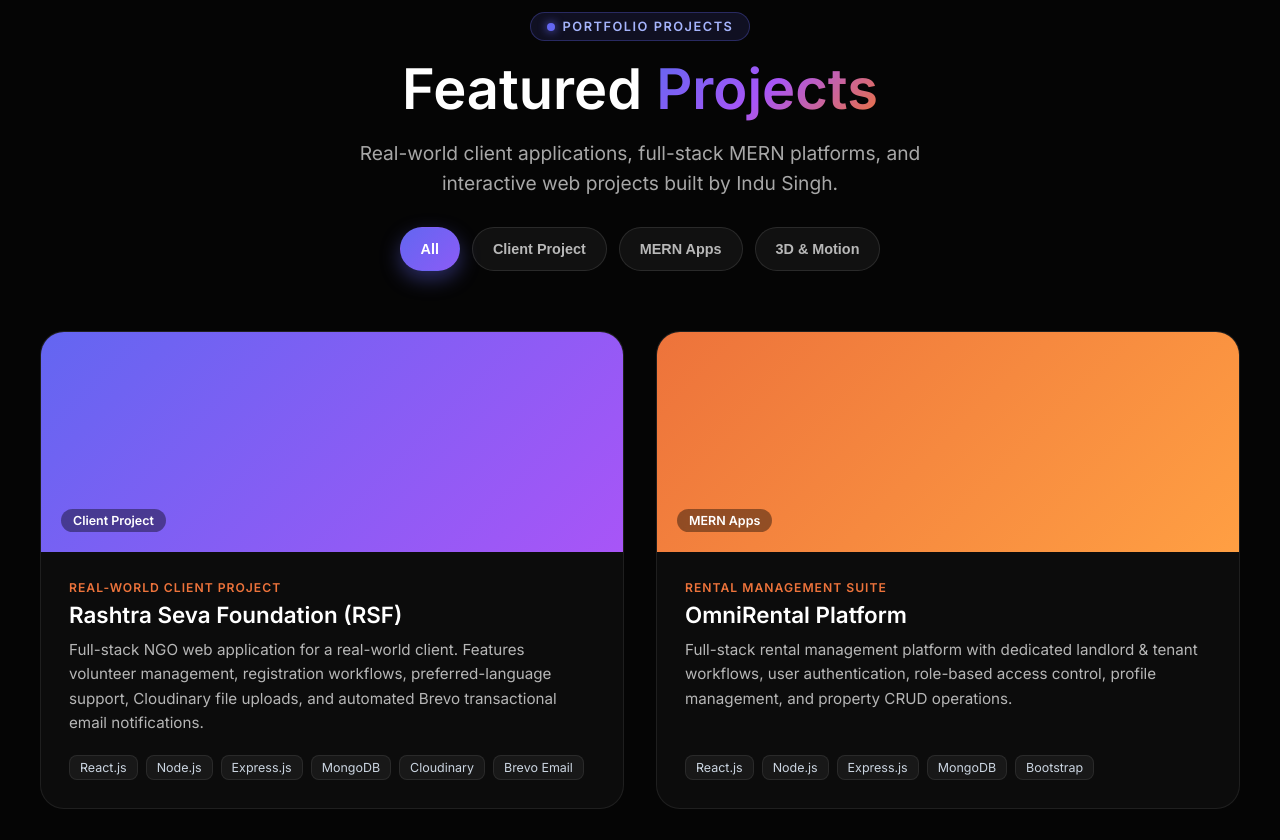
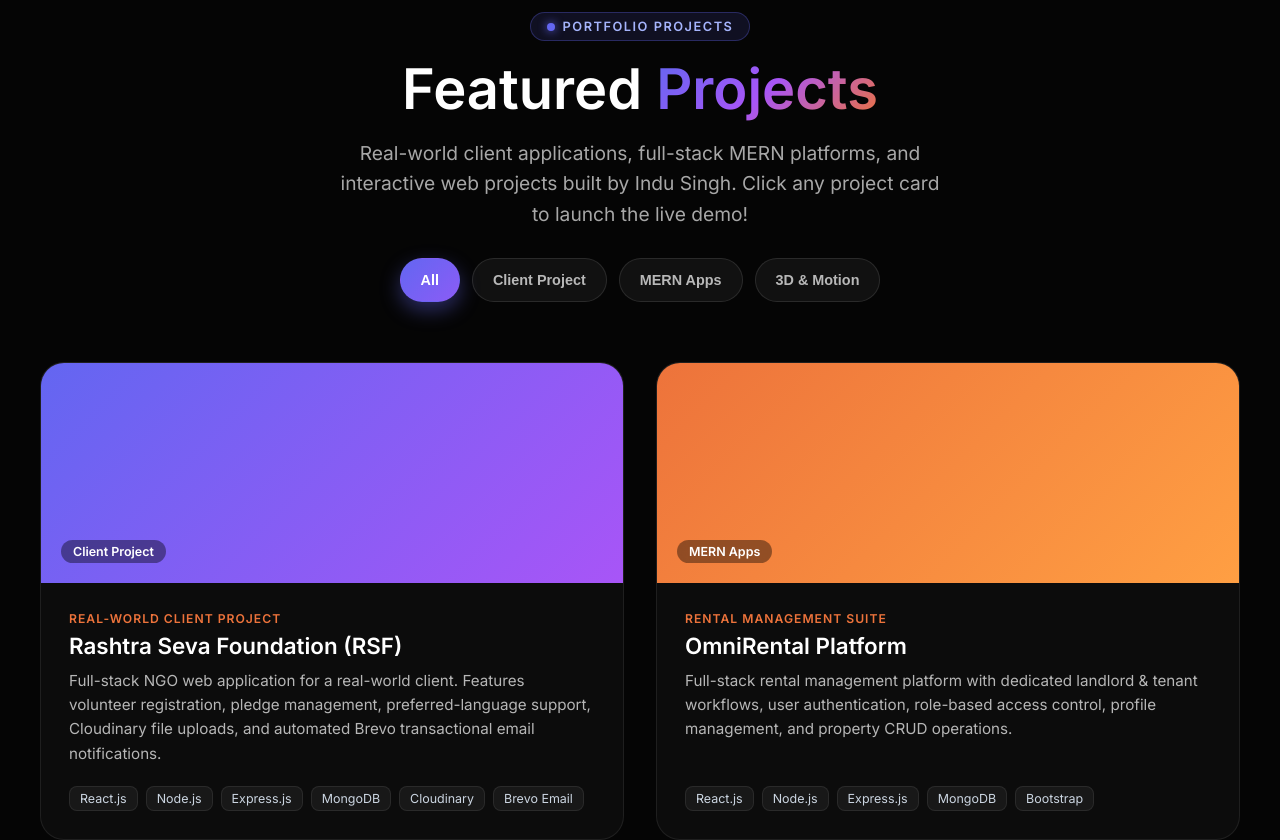
Before and after one commit to Indu-Singh692/Project-Portfolio, a React (Vite) app: page / in a window 1280 px wide. Shown: the part 5240-6080 px from the top of the page. Built offline with nearby package versions, Linux system fonts and the light colour scheme; no server answers.

Commit message:
Update live project demo URL https://rsf-a.onrender.com/pledge and make all project cards fully clickable

```diff
--- a/src/components/common/Navbar.jsx
+++ b/src/components/common/Navbar.jsx
@@ -72,28 +72,28 @@
 
             {dropdownOpen && (
               <div className="dropdown-menu">
-                <a href="#fullstack" className="dropdown-item">
+                <a href="https://rsf-a.onrender.com/pledge" target="_blank" rel="noreferrer" className="dropdown-item">
                   <span className="item-dot dot-blue"></span>
                   <div>
-                    <div className="item-title">MERN Stack Apps</div>
-                    <div className="item-desc">Custom React & Node.js solutions</div>
+                    <div className="item-title">MERN Stack Apps ↗</div>
+                    <div className="item-desc">RSF Client & OmniRental Live Demos</div>
                   </div>
                 </a>
-                <a href="#webdev" className="dropdown-item">
+                <a href="#solutions" className="dropdown-item">
                   <span className="item-dot dot-orange"></span>
                   <div>
                     <div className="item-title">Web Development</div>
                     <div className="item-desc">High performance web platforms</div>
                   </div>
                 </a>
-                <a href="#uiux" className="dropdown-item">
+                <a href="#work" className="dropdown-item">
                   <span className="item-dot dot-purple"></span>
                   <div>
-                    <div className="item-title">UI/UX Design</div>
-                    <div className="item-desc">Intuitive & modern user experiences</div>
+                    <div className="item-title">UI/UX & 3D Projects</div>
+                    <div className="item-desc">Interactive motion portfolio apps</div>
                   </div>
                 </a>
-                <a href="#seo" className="dropdown-item">
+                <a href="#solutions" className="dropdown-item">
                   <span className="item-dot dot-emerald"></span>
                   <div>
                     <div className="item-title">SEO & Speed</div>
--- a/src/components/sections/WorkSection.css
+++ b/src/components/sections/WorkSection.css
@@ -48,6 +48,12 @@
   margin-top: 48px;
 }
 
+.work-card-anchor {
+  text-decoration: none;
+  display: block;
+  color: inherit;
+}
+
 .work-card {
   background: rgba(255, 255, 255, 0.03);
   border: 1px solid rgba(255, 255, 255, 0.08);
@@ -56,6 +62,8 @@
   transition: all 0.35s cubic-bezier(0.16, 1, 0.3, 1);
   display: flex;
   flex-direction: column;
+  height: 100%;
+  cursor: pointer;
 }
 
 .work-card:hover {
--- a/src/components/sections/WorkSection.jsx
+++ b/src/components/sections/WorkSection.jsx
@@ -12,10 +12,10 @@
       title: 'Rashtra Seva Foundation (RSF)',
       category: 'Client Project',
       subtitle: 'Real-World Client Project',
-      desc: 'Full-stack NGO web application for a real-world client. Features volunteer management, registration workflows, preferred-language support, Cloudinary file uploads, and automated Brevo transactional email notifications.',
+      desc: 'Full-stack NGO web application for a real-world client. Features volunteer registration, pledge management, preferred-language support, Cloudinary file uploads, and automated Brevo transactional email notifications.',
       imageGradient: 'linear-gradient(135deg, #6366f1 0%, #a855f7 100%)',
       tags: ['React.js', 'Node.js', 'Express.js', 'MongoDB', 'Cloudinary', 'Brevo Email'],
-      link: 'https://github.com/Indu-Singh',
+      link: 'https://rsf-a.onrender.com/pledge',
       github: 'https://github.com/Indu-Singh'
     },
     {
@@ -26,7 +26,7 @@
       desc: 'Full-stack rental management platform with dedicated landlord & tenant workflows, user authentication, role-based access control, profile management, and property CRUD operations.',
       imageGradient: 'linear-gradient(135deg, #ed733b 0%, #ff9f43 100%)',
       tags: ['React.js', 'Node.js', 'Express.js', 'MongoDB', 'Bootstrap'],
-      link: 'https://github.com/Indu-Singh',
+      link: 'https://rsf-a.onrender.com/pledge',
       github: 'https://github.com/Indu-Singh'
     },
     {
@@ -69,7 +69,7 @@
             Featured <span className="gradient-text">Projects</span>
           </h2>
           <p className="section-subtitle">
-            Real-world client applications, full-stack MERN platforms, and interactive web projects built by Indu Singh.
+            Real-world client applications, full-stack MERN platforms, and interactive web projects built by Indu Singh. Click any project card to launch the live demo!
           </p>
 
           {/* Filter Tabs */}
@@ -89,16 +89,23 @@
         {/* Project Cards Grid */}
         <div className="work-grid">
           {filteredProjects.map((project) => (
-            <div key={project.id} className="work-card">
+            <a
+              key={project.id}
+              href={project.link}
+              target="_blank"
+              rel="noreferrer"
+              className="work-card-anchor"
+            >
+              <div className="work-card">
                 <div
                   className="work-preview"
                   style={{ background: project.imageGradient }}
                 >
                   <div className="work-category-chip">{project.category}</div>
                   <div className="preview-overlay">
-                  <a href={project.github} className="preview-btn" target="_blank" rel="noreferrer">
-                    View Project ↗
-                  </a>
+                    <span className="preview-btn primary-preview-btn">
+                      Live Demo ↗
+                    </span>
                   </div>
                 </div>
                 <div className="work-info">
@@ -112,6 +119,7 @@
                   </div>
                 </div>
               </div>
+            </a>
           ))}
         </div>
       </div>
```
Lines whose indentation alone changed are shown as unchanged.
